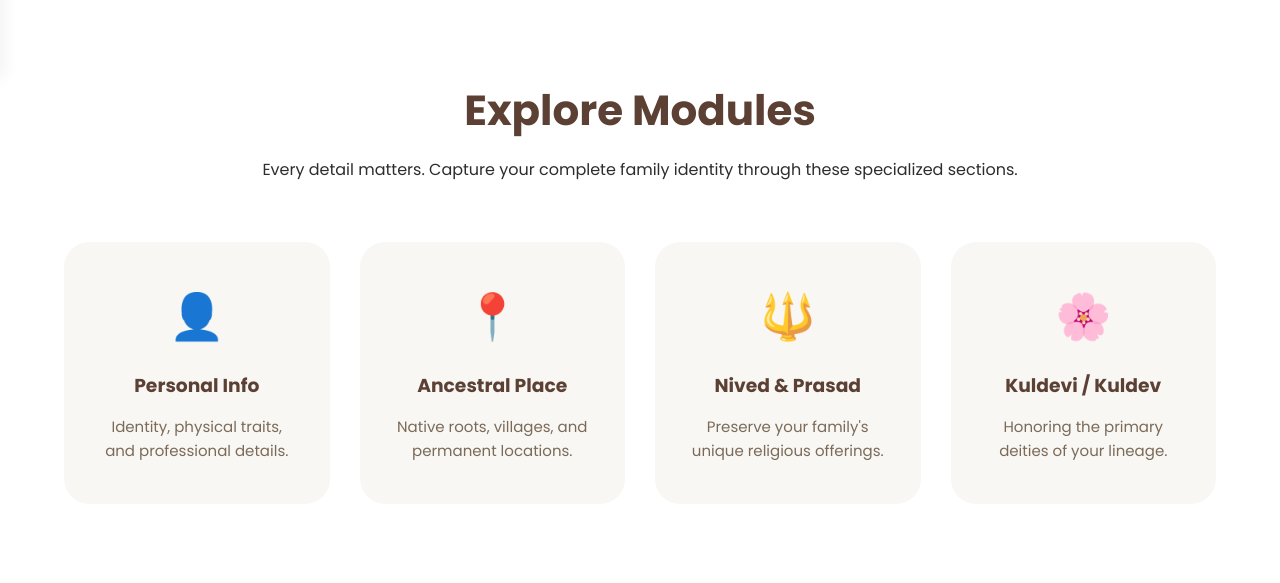
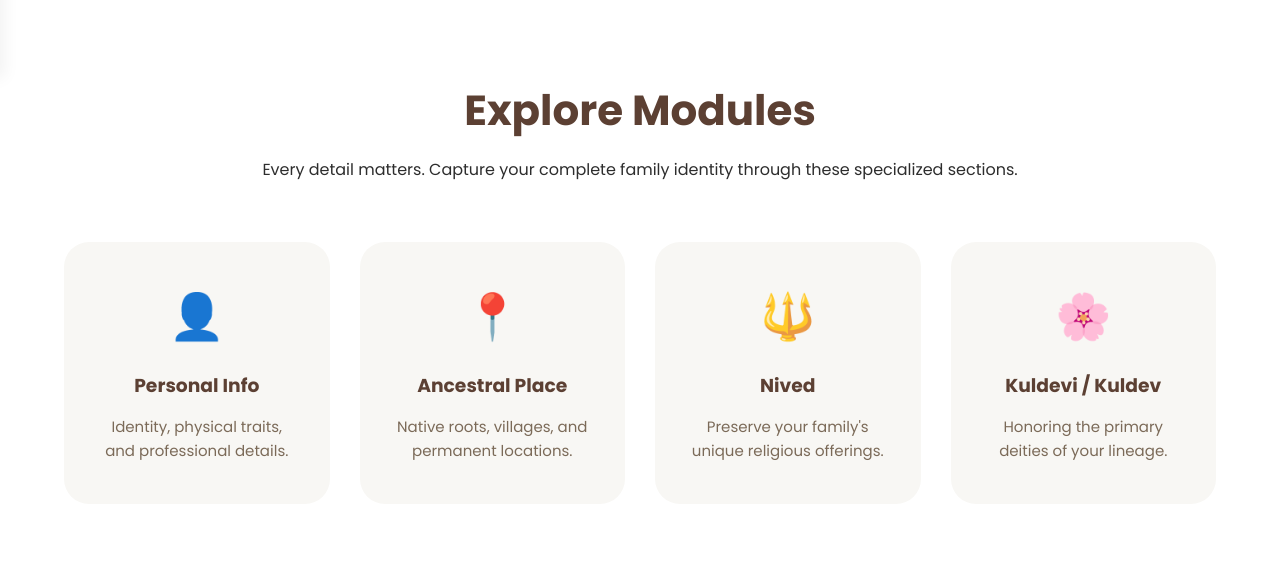
Before and after one commit to namratabhavsar7-jpg/Ancestor-Tree, a Django app: page / in a window 1280 px wide. Shown: the part 722-1305 px from the top of the page. Run offline with Django 5.2, Linux system fonts and the light colour scheme.

Commit message:
homepage

```diff
--- a/myproject/Templates/home.html
+++ b/myproject/Templates/home.html
@@ -51,7 +51,8 @@
             </a>
             <a href="{% url 'nived_details' %}" class="feature-card">
                 <div class="f-icon">🔱</div>
-                <h3>Nived & Prasad</h3>
+                <h3>Nived</h3>
+
                 <p>Preserve your family's unique religious offerings.</p>
             </a>
             <a href="{% url 'kuldevi_info' %}" class="feature-card">
```
